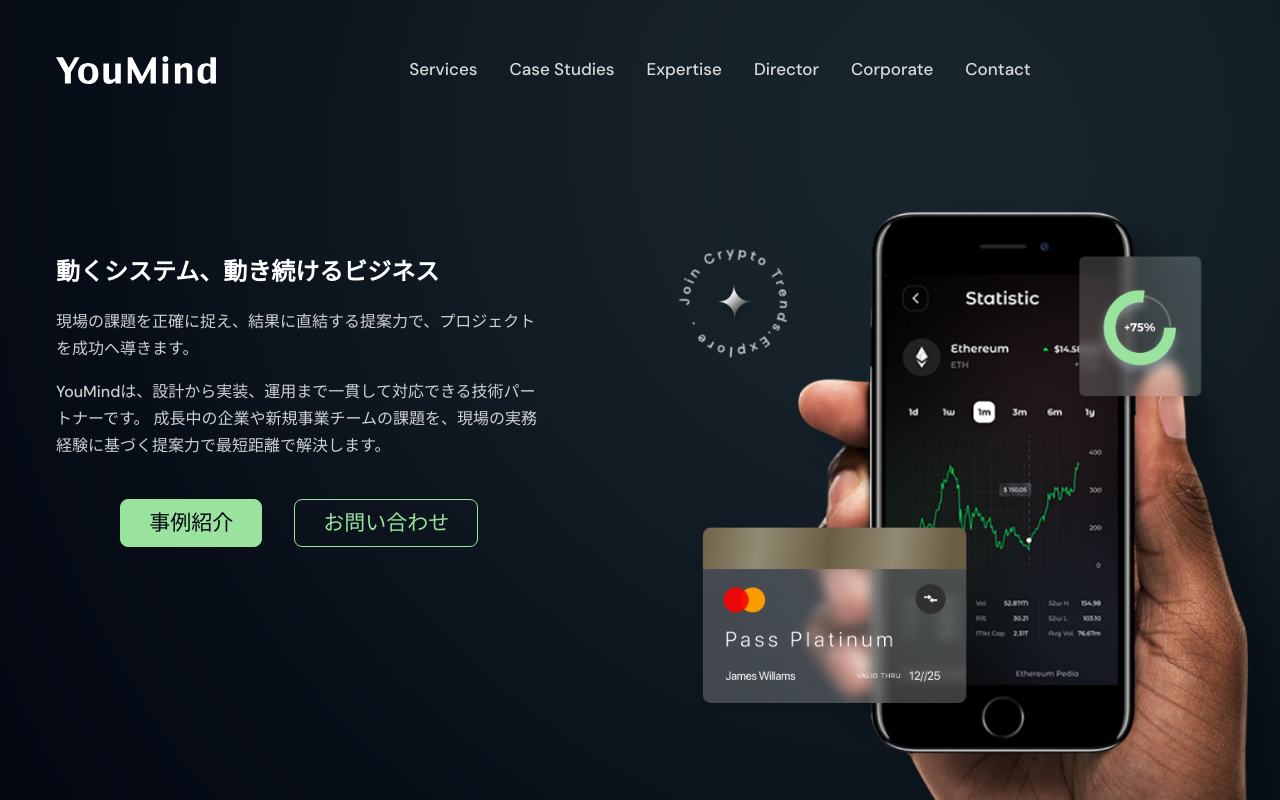
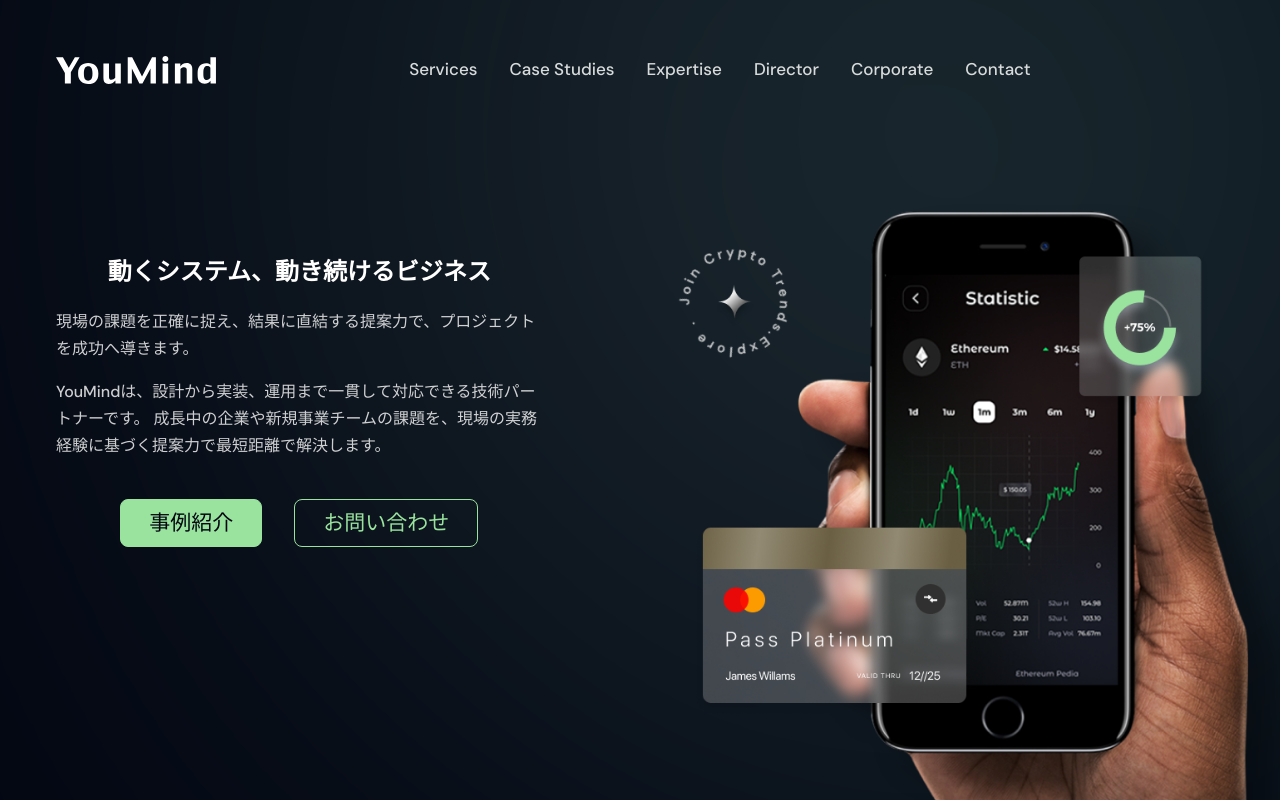
Before and after one commit to youmind-jp/corporate-front, a Next.js app: page / in a window 1280 px wide. Shown: the top 800 px of the page. Built offline with nearby package versions, Linux system fonts and the light colour scheme.

Commit message:
リード表示位置調整

```diff
--- a/src/components/Home/Hero/index.tsx
+++ b/src/components/Home/Hero/index.tsx
@@ -27,7 +27,7 @@
       <div className="container mx-auto lg:max-w-screen-xl px-4">
         <div className="grid grid-cols-12">
           <motion.div {...leftAnimation} className="lg:col-span-5 col-span-12">
-            <div className="flex gap-6 items-center lg:justify-start justify-center mb-5 mt-24">
+            <div className="flex gap-6 items-center justify-center mb-5 mt-24">
               <h2 className="text-white sm:text-24 text-[min(5vw,1.5rem)] mb-0 font-bold">
                 動くシステム、動き続けるビジネス
               </h2>
```
